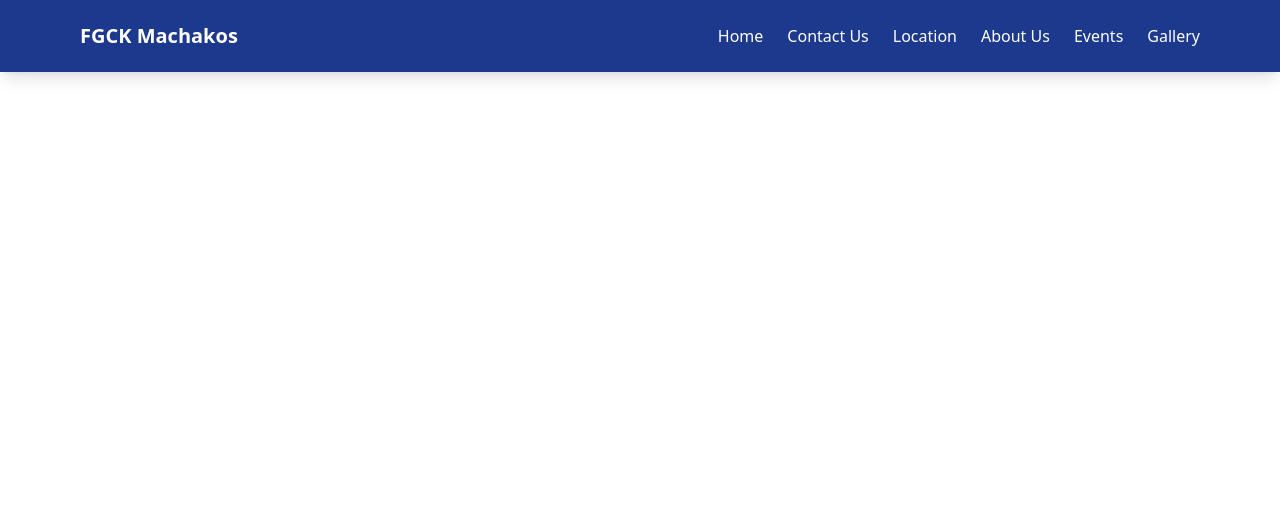
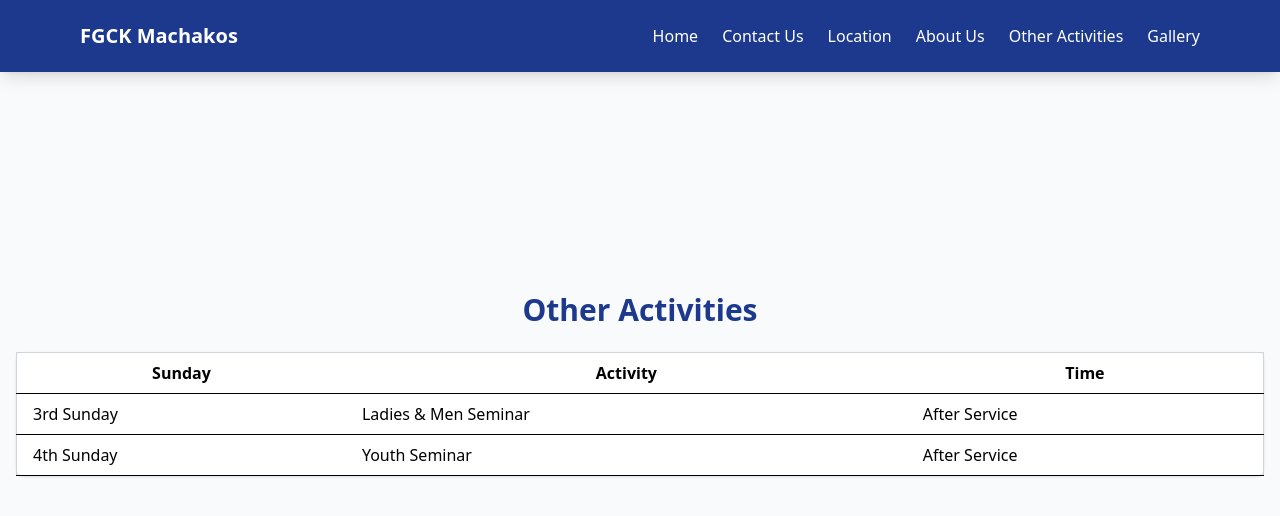
Before and after one commit to joyfridah23/church-website.html, a React (Vite) app: page /events in a window 1280 px wide. Shown: the top 516 px of the page. Built offline with nearby package versions, Linux system fonts and the light colour scheme.

Commit message:
add details

```diff
--- a/src/components/Navbar.jsx
+++ b/src/components/Navbar.jsx
@@ -14,7 +14,7 @@ const Navbar = () => {
                         <a href="/contact" className="hover:text-blue-300">Contact Us</a>
                         <a href="/location" className="hover:text-blue-300">Location</a>
                         <a href="/about" className="hover:text-blue-300">About Us</a>
-                        <a href="/events" className="hover:text-blue-300">Events</a>
+                        <a href="/other-activities" className="hover:text-blue-300">Other Activities</a>
                         <a href="/gallery" className="hover:text-blue-300">Gallery</a>
                     </div>
                     {/* Mobile menu button */}
@@ -46,7 +46,7 @@ const Navbar = () => {
                     <a href="/contact" className="block py-2 hover:text-blue-300" onClick={handleCloseMenu}>Contact Us</a>
                     <a href="/location" className="block py-2 hover:text-blue-300" onClick={handleCloseMenu}>Location</a>
                     <a href="/about" className="block py-2 hover:text-blue-300" onClick={handleCloseMenu}>About Us</a>
-                    <a href="/events" className="block py-2 hover:text-blue-300" onClick={handleCloseMenu}>Events</a>
+                    <a href="/other-activities" className="block py-2 hover:text-blue-300" onClick={handleCloseMenu}>Other Activities</a>
                     <a href="/gallery" className="block py-2 hover:text-blue-300" onClick={handleCloseMenu}>Gallery</a>
                 </div>
             </div>
--- a/src/pages/Activities.jsx
+++ b/src/pages/Activities.jsx
@@ -2,10 +2,31 @@ import React from 'react'
 
 function Activities() {
     return (
-        <div>
-
+        <div className="min-h-screen flex flex-col items-center justify-center bg-gray-50 px-4 py-8">
+            <h1 className="text-3xl font-bold mb-6 text-blue-900 text-center">Other Activities</h1>
+            <table className="min-w-full bg-white border border-gray-300 rounded-lg shadow text-xs sm:text-sm md:text-base mb-8">
+                <thead>
+                    <tr>
+                        <th className="py-2 px-4 border-b">Sunday</th>
+                        <th className="py-2 px-4 border-b">Activity</th>
+                        <th className="py-2 px-4 border-b">Time</th>
+                    </tr>
+                </thead>
+                <tbody>
+                    <tr>
+                        <td className="py-2 px-4 border-b">3rd Sunday</td>
+                        <td className="py-2 px-4 border-b">Ladies & Men Seminar</td>
+                        <td className="py-2 px-4 border-b">After Service</td>
+                    </tr>
+                    <tr>
+                        <td className="py-2 px-4 border-b">4th Sunday</td>
+                        <td className="py-2 px-4 border-b">Youth Seminar</td>
+                        <td className="py-2 px-4 border-b">After Service</td>
+                    </tr>
+                </tbody>
+            </table>
         </div>
-    )
+    );
 }
 
 export default Activities
```
